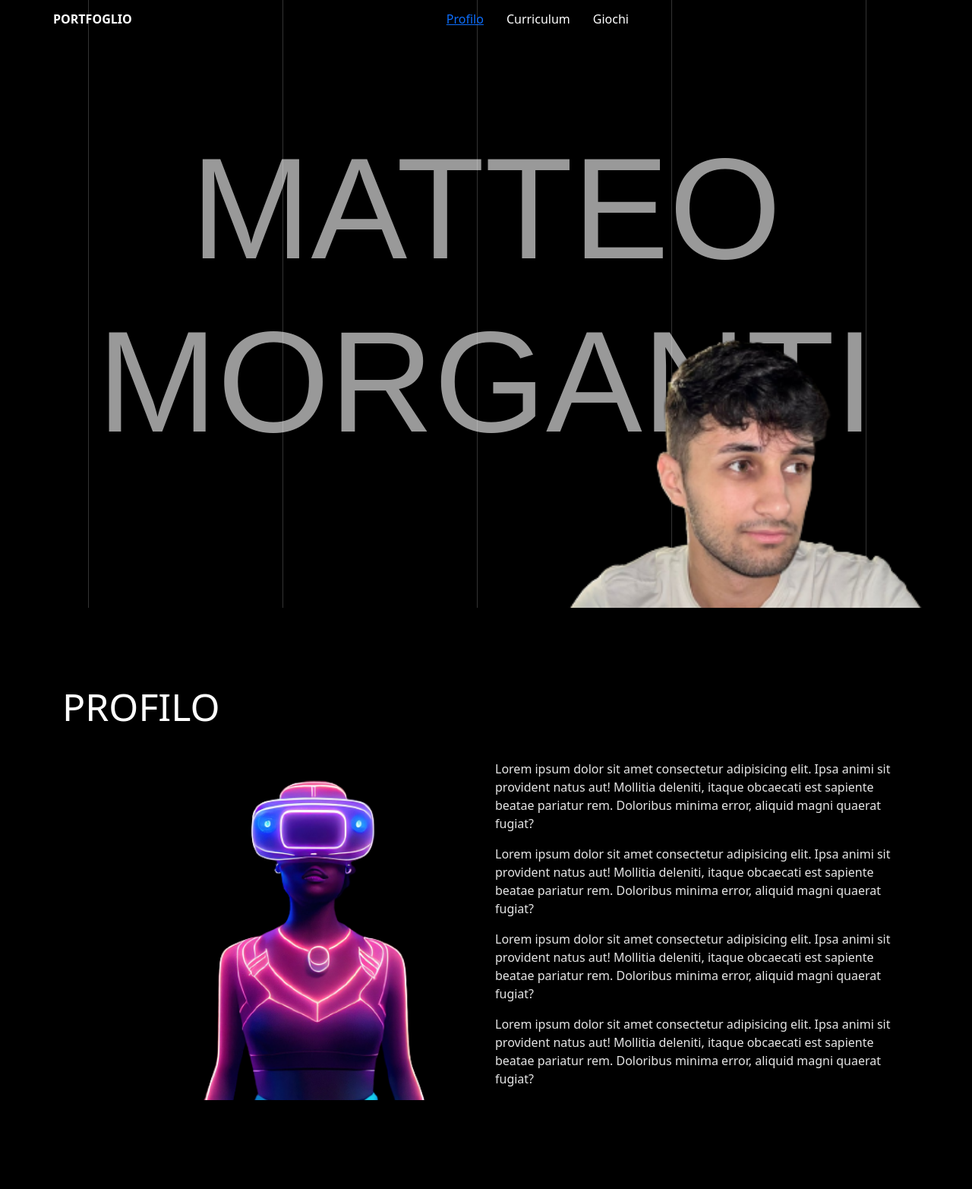
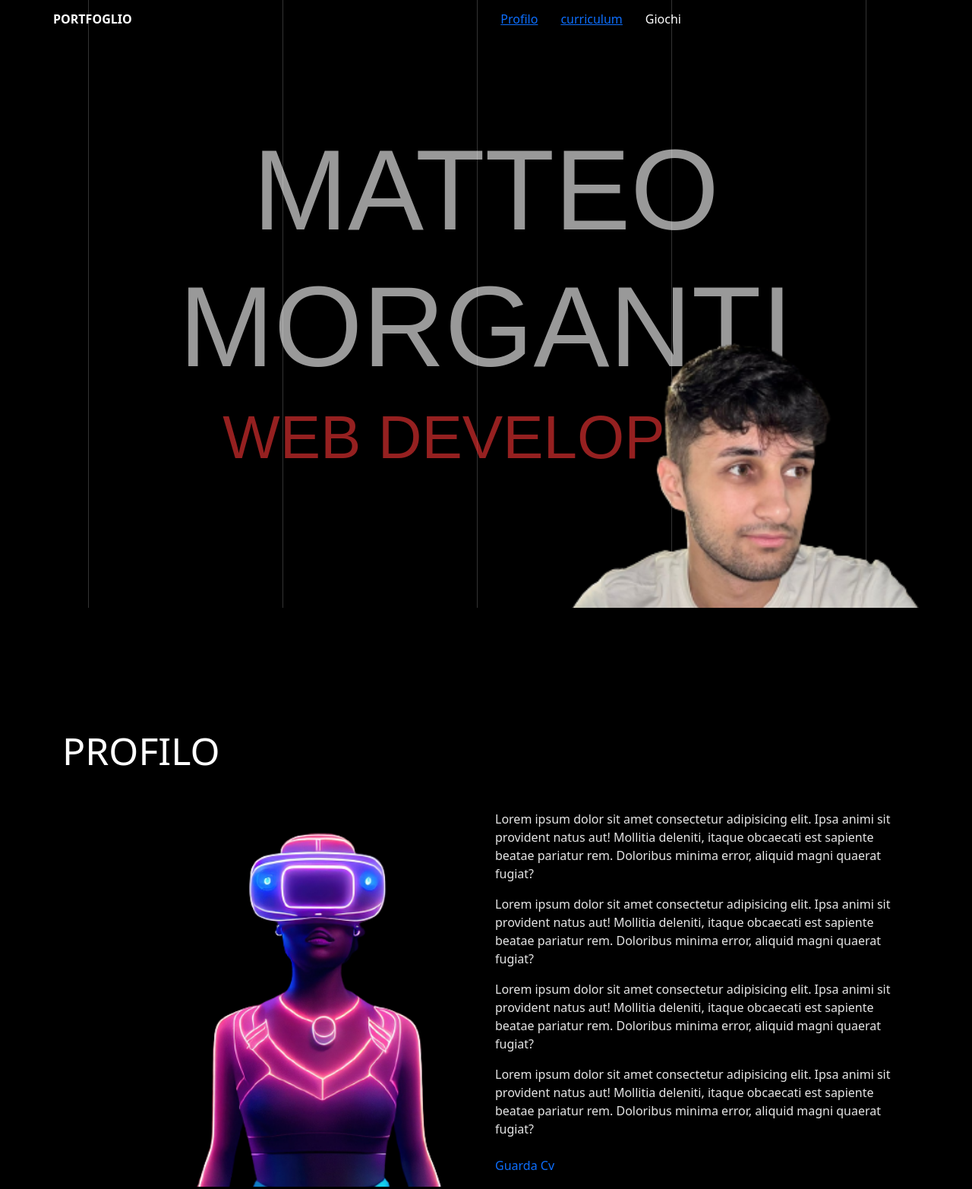
Before and after one commit to Matteo9099/Web-Portfoglio, a plain HTML site: page index.html in a window 1280 px wide. Shown: the top 1565 px of the page at 76% size. Drawn offline with nearby package versions, Linux system fonts and the light colour scheme.

Commit message:
download cv

```diff
--- a/index.html
+++ b/index.html
@@ -16,12 +16,13 @@
     <header class="header">
         <div class="header-content">
             <div class="content_head">
-                <a href="" class="header_head">PORTFOGLIO</a>
+                <a href="" id="title_profilo" class="header_head">PORTFOGLIO</a>
+                <a id="title_name" class="text-white opacity">Matteo Morganti</a>
             </div>
             <div class="content_menu">
                 <ul class="list_items">
                     <li class="text-white"><a href="#profile">Profilo</a></li>
-                    <li class="text-white">Curriculum</li>
+                    <li class="text-white"><a href="#curriculum">curriculum</a></li>
                     <li class="text-white">Giochi</li>
                 </ul>
             </div>
@@ -44,6 +45,7 @@
         <!-- name section -->
         <div class="name-hero">
             <h1 class="name_matteo_morganti opacity">MATTEO MORGANTI</h1>
+            <h1 class="profession_text opacity">WEB DEVELOPER</h1>
             <img src="./matteo_morganti.png" alt="matteo morganti" class="image_matteo_morganti image_none">
         </div>
     </div>
@@ -63,6 +65,7 @@
                 <p class="reveal text_view">Lorem ipsum dolor sit amet consectetur adipisicing elit. Ipsa animi sit provident natus aut! Mollitia deleniti, itaque obcaecati est sapiente beatae pariatur rem. Doloribus minima error, aliquid magni quaerat fugiat?</p>
                 <p class="reveal text_view">Lorem ipsum dolor sit amet consectetur adipisicing elit. Ipsa animi sit provident natus aut! Mollitia deleniti, itaque obcaecati est sapiente beatae pariatur rem. Doloribus minima error, aliquid magni quaerat fugiat?</p>
                 <p class="reveal text_view">Lorem ipsum dolor sit amet consectetur adipisicing elit. Ipsa animi sit provident natus aut! Mollitia deleniti, itaque obcaecati est sapiente beatae pariatur rem. Doloribus minima error, aliquid magni quaerat fugiat?</p>
+                <p class="reveal mt-4 cv_look"><a href="./Matteo_Morganti_cv.pdf" download>Guarda Cv</a></p>
             </div>
         </div>
     </section>
--- a/script.js
+++ b/script.js
@@ -1,19 +1,31 @@
 // Header Scroll
 let header = document.querySelector('.header');
+let title_profilo = document.getElementById('title_profilo');
+let title_name = document.getElementById('title_name');
 window.addEventListener('scroll',function(){
     if(window.scrollY > 200) {
         header.classList.add('nav_scroll');
+        title_profilo.classList.add('opacity');
+        title_name.classList.remove('opacity');
     } else {
         header.classList.remove('nav_scroll');
+        title_profilo.classList.remove('opacity');
+        title_name.classList.add('opacity');
     }
 })
 
+
 // SetTimeout name
 let name = document.querySelector('.name_matteo_morganti');
+let prof = document.querySelector('.profession_text');
 setTimeout(function(){
     name.classList.add('opacity_show');
     name.classList.remove('opacity')
 }, 800);
+setTimeout(function(){
+    prof.classList.add('opacity_show');
+    prof.classList.remove('opacity')
+}, 1100)
 
 
 // SetTimeout image
@@ -41,6 +53,6 @@ ScrollReveal().reveal('.reveal', {
     distance: '50px',
     duration: 1500,
     easing: 'cubic-bezier(.215, .61, .355, 1)',
-    interval: 700,
+    interval: 500,
     delay: 300
 });
--- a/style.css
+++ b/style.css
@@ -1,7 +1,7 @@
 /* General */
 *{ margin: 0; padding: 0; box-sizing: border-box; }
 body{ background-color: #000 !important; }
-.pt-big{ padding-top: 100px; }
+.pt-big{ padding-top: 120px; }
 .sec_text{ font-size: 50px; }
 .text_view{ color: #fff; opacity: 0.9; font-weight: 300; }
 
@@ -33,6 +33,7 @@ body{ background-color: #000 !important; }
     color: #fff;
     font-weight: bold;
     text-decoration: none;
+    transition: all 0.5s cubic-bezier(.215, .61, .355, 1);
 }
 .list_items{
     display: flex;
@@ -83,8 +84,14 @@ body{ background-color: #000 !important; }
 .image_fade_out{ top: -100vh; opacity: 0.3;}
 
 .name_matteo_morganti{
-    font-size: 190px;
+    font-size: 150px;
     color: #fff;
+    font-family: fantasy;
+    transition: all 1s cubic-bezier(.215, .61, .355, 1);
+}
+.profession_text{
+    font-size: 80px;
+    color: rgb(248, 54, 54);
     font-family: fantasy;
     transition: all 1s cubic-bezier(.215, .61, .355, 1);
 }
@@ -93,10 +100,16 @@ body{ background-color: #000 !important; }
     position: absolute;
     transition: all 1s cubic-bezier(.215, .61, .355, 1);
 }
+/* End Hero */
 
-/* Profile */
-#profile{
+
+
+
+#profile, #curriculum{
     height: 100vh;
+    display: flex;
+    flex-direction: column;
+    justify-content: center;
 }
 
 .profile-title{
@@ -120,3 +133,6 @@ i{
     color: rgb(248, 54, 54);
     margin: 0 10px 15px 15px;
 }
+.cv_look a{
+    text-decoration: none;
+}
```
Also changed, not shown: 1 other file.
